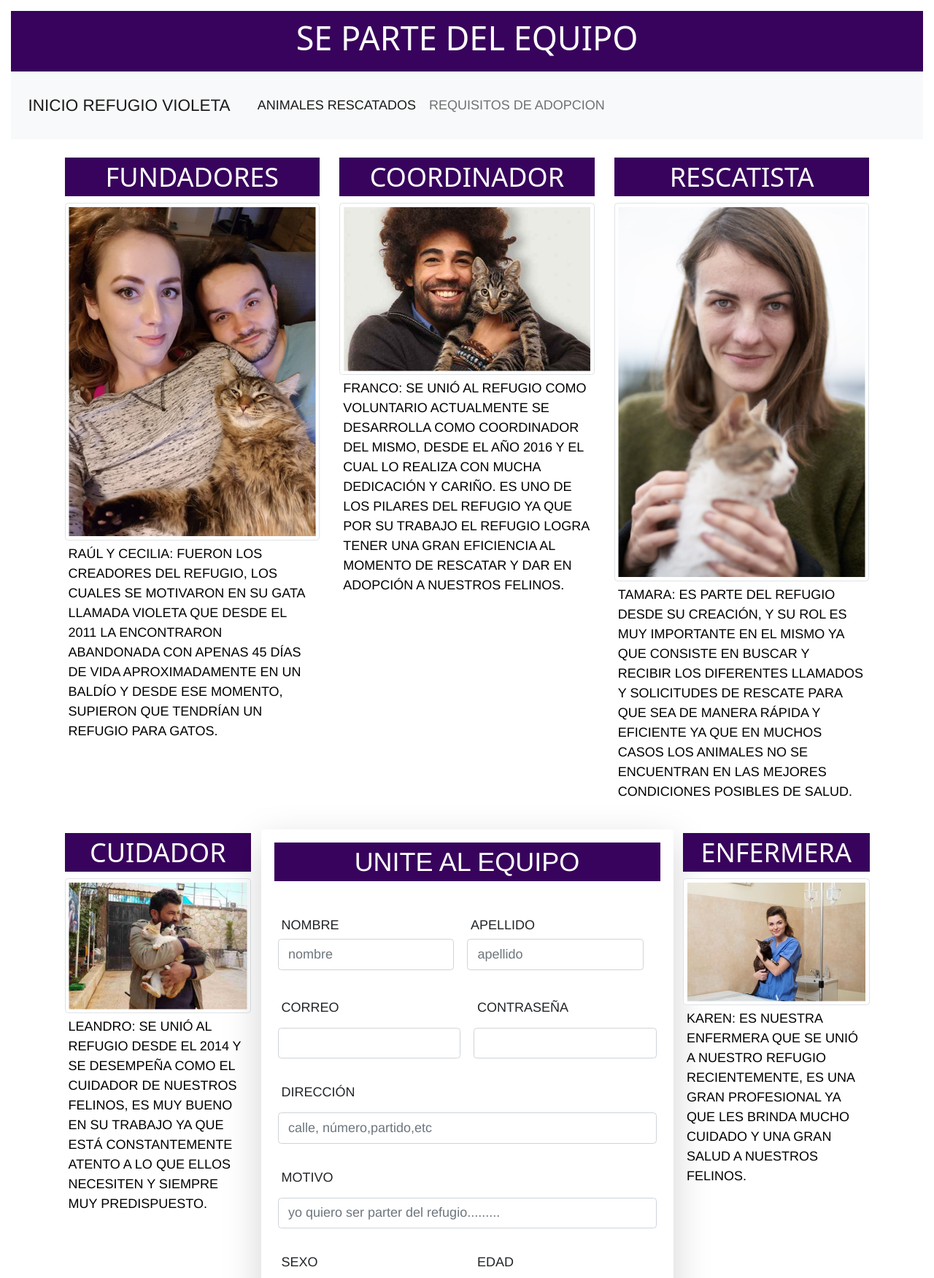
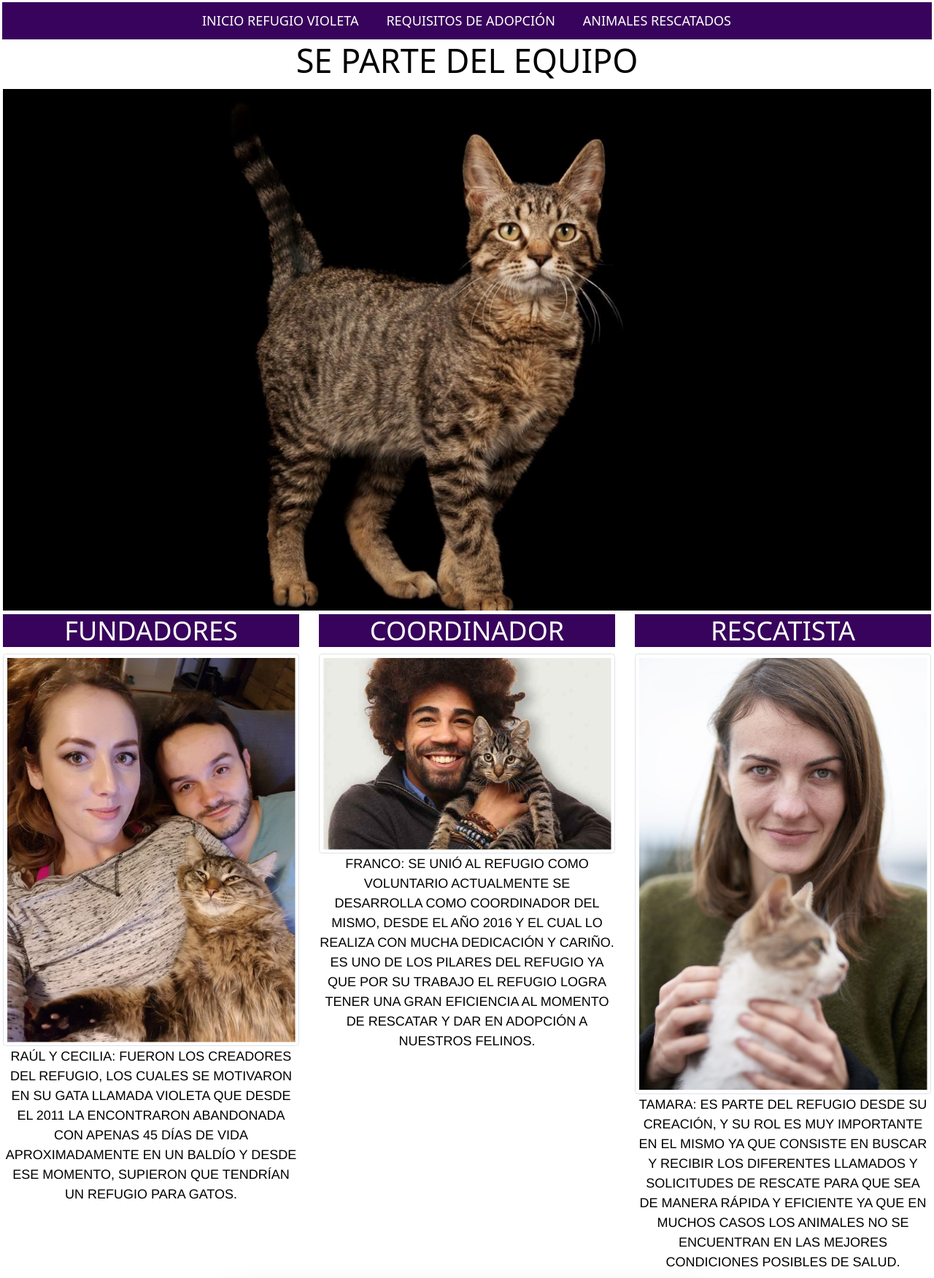
Before and after one commit to facundoflores8/flores, a website: page pages/separtedelequipo.html in a window 1280 px wide. Shown: the top 1752 px of the page at 73% size. Drawn offline with nearby package versions, Linux system fonts and the light colour scheme.

Commit message:
imagenes

```diff
--- a/pages/separtedelequipo.html
+++ b/pages/separtedelequipo.html
@@ -14,58 +14,56 @@
 <body>
 
   <header>
-           <div class="conteiner-fluid tituloEquipo">
+    <div class="nav__principal  ">
+      <ul class="nav justify-content-center ">
+           <li class="nav-item">
+               <a class="nav-link active color__link" aria-current="page" href="../index.html">Inicio Refugio Violeta</a>
+           </li>
+          <li class="nav-item">
+               <a class="nav-link color__link" href="../pages/requisitosdeadopcion.html">requisitos de adopción</a>
+          </li>
+          <li class="nav-item">
+               <a class="nav-link color__link" href="../pages/animalesrescatados.html">Animales Rescatados</a>
+          </li>
+
+      </ul>
+    </div>
+
+    <div class="tituloPrincipal">
       <!--tituloPrincipal-->
-            <h1 class="animate__bounceIn">se parte del equipo</h1>
+      <h1 class="animate__bounceIn cuno col-lg-12 ">SE PARTE DEL EQUIPO</h1>
     </div>
-            <nav class="navbar navbar-expand-lg navbar-light bg-light">
-                <!--menu-->
-                <div class="container-fluid">
-                  <a class="navbar-brand" href="../index.html">inicio refugio violeta</a>
-                  <button class="navbar-toggler" type="button" data-bs-toggle="collapse" data-bs-target="#navbarNavAltMarkup" aria-controls="navbarNavAltMarkup" aria-expanded="false" aria-label="Toggle navigation">
-                    <span class="navbar-toggler-icon"></span>
-                  </button>
-                  <div class="collapse navbar-collapse" id="navbarNavAltMarkup">
-                    <div class="navbar-nav">
-                      <a class="nav-link active" aria-current="page" href="animalesrescatados.html">animales rescatados</a>
-                      <a class="nav-link" href="requisitosdeadopcion.html">requisitos de adopcion</a>
-
-                    </div>
-                  </div>
-                </div>
-              </nav>
+     <img src="../imagenes/fondogatos.jpg" alt="imagengato" class="img-fluid">
 
   </header>
 
 
-   <main>
-      <div class="container">
+   <main class="conteiner">
 
             <div class="row">
 
-
-                <div class="col-lg-4 col-sm-6">
+                   <div class="col-lg-4 col-sm-6 text-center">
                            <!--fundadores-->
                        <h2 class="h2Equipo">fundadores</h2>
-                <img src="../imagenes/creadores.jpg" class="img-thumbnail" alt="imagenFundadores">
+                      <img src="../imagenes/creadores.jpg" class="img-thumbnail rounded" alt="imagenFundadores">
 
                      <p>
                       Raúl y Cecilia: fueron los creadores del refugio, los cuales se motivaron en su gata llamada violeta que desde el 2011 la encontraron abandonada con apenas 45 días de vida aproximadamente en un baldío y desde ese momento, supieron que tendrían un refugio para gatos.
                     </p>
                   </div>
 
-                  <div class="col-lg-4 col-sm-6">
+                  <div class="col-lg-4 col-sm-6 text-center">
                             <!--franco-->
                      <h2 class="h2Equipo">coordinador</h2>
-                     <img src="../imagenes/franco.jpg" class="img-thumbnail" alt="imagenFranco">
+                     <img src="../imagenes/franco.jpg" class="img-thumbnail rounded" alt="imagenFranco">
                         <p>
                              franco: se unió al refugio como voluntario actualmente se desarrolla como coordinador del mismo, desde el año 2016 y el cual lo realiza con mucha dedicación y cariño. Es uno de los pilares del refugio ya que por su trabajo el refugio logra tener una gran eficiencia al momento de rescatar y dar en adopción a nuestros felinos.
                         </p>
                   </div>
-                   <div class="col-lg-4 col-sm-12">
+                   <div class="col-lg-4 col-sm-12 text-center">
                        <!--tamara-->
                        <h2 class="h2Equipo">rescatista</h2>
-                        <img src="../imagenes/tamara.jpg" class="img-thumbnail" alt="imagenTamara">
+                        <img src="../imagenes/tamara.jpg" class="img-thumbnail rounded" alt="imagenTamara">
 
                          <p>
                           Tamara: es parte del refugio desde su creación, y su rol es muy importante en el mismo ya que consiste en buscar y recibir los diferentes llamados y solicitudes de rescate para que sea de manera rápida y eficiente ya que en muchos casos los animales no se encuentran en las mejores condiciones posibles de salud.
@@ -74,10 +72,10 @@
 
             </div>
             <div class="row">
-              <div class="col-lg-3 col-sm-12">
+              <div class="col-lg-3 col-sm-12 text-center">
                         <!--leandro-->
                      <h2 class="h2Equipo" >cuidador</h2>
-                     <img src="../imagenes/leandro.jpg" class="img-thumbnail" alt="imagenLeandro">
+                     <img src="../imagenes/leandro.jpg" class="img-thumbnail rounded" alt="imagenLeandro">
                           <p>
                             Leandro: se unió al refugio desde el 2014 y se desempeña como el cuidador de nuestros felinos, es muy bueno en su trabajo ya que está constantemente atento a lo que ellos necesiten y siempre muy predispuesto.
                           </p>
@@ -108,7 +106,7 @@
                         </div>
                         <div class="col-12">
                           <label for="inputAddress" class="form-label">dirección</label>
-                          <input type="text" class="form-control" id="inputAddress" placeholder="calle, número,partido,etc">
+                          <input type="text" class="form-control" id="inputAddress" placeholder="calle, número, partido, etc">
                         </div>
                         <div class="col-12">
                           <label for="inputAddress2" class="form-label">motivo</label>
@@ -129,7 +127,7 @@
                           <div class="form-check">
                             <input class="form-check-input" type="checkbox" id="gridCheck">
                             <label class="form-check-label" for="gridCheck">
-                              acepto terminos y condiciones
+                              acepto términos y condiciones
                             </label>
                           </div>
                         </div>
@@ -138,10 +136,10 @@
                         </div>
                       </form>
                    </div>
-                   <div class="col-lg-3 col-sm-12">
+                   <div class="col-lg-3 col-sm-12  text-center">
                          <!--karen-->
                           <h2 class="h2Equipo">enfermera</h2>
-                          <img src="../imagenes/karen.jpg" class="img-thumbnail" alt="imagenKaren">
+                          <img src="../imagenes/karen.jpg" class="img-thumbnail rounded " alt="imagenKaren">
 
                             <p>
                               Karen: es nuestra enfermera que se unió a nuestro refugio recientemente, es una gran profesional ya que les brinda mucho cuidado y una gran salud a nuestros felinos.
@@ -151,7 +149,7 @@
                   </div>
             </div>
 
-        </div>
+
 
            <footer>
                   <!--footer-->
--- a/scss/style.scss
+++ b/scss/style.scss
@@ -4,7 +4,7 @@
 
 *{
     margin: 0px;
-    padding: 5px;
+    padding: 1px;
     box-sizing: border-box;
 }
 
@@ -24,12 +24,24 @@ html {
     }
 }
 
+
+.nav__principal {
+    background-color: $colorPrincipal;
+
+}
+
+.color__link {
+    color: $colorSecundario;
+
+}
+
+
 /* estilo de los titulos */
 .tituloPrincipal {
-    color: $colorSecundario;
+    color: $colorTerciario;
     text-align: center;
-    font-size: 30px;
-    background-color: $colorPrincipal;
+    font-size: 50px;
+
 }
 .tituloValores {
     text-align: center;
@@ -98,7 +110,7 @@ footer {
 .formulario {
     text-transform: capitalize;
     margin-left: 400px;
-    color: black;
+    color: $colorTerciario;
     font-family: $fuenteSecundaria;
 
 }
@@ -131,7 +143,7 @@ footer {
 }
 
 .botonInformacion {
-    background-color: black;
+    background-color: $colorTerciario;
 }
 
  /* pagina principal*/
```
Also changed, not shown: index.html (+22 -21 lines), pages/animalesrescatados.html (+31 -28 lines), pages/requisitosdeadopcion.html (+26 -21 lines), css/style.css, imagenes/fondogatos.jpg (added). Lines whose indentation alone changed are shown as unchanged.
